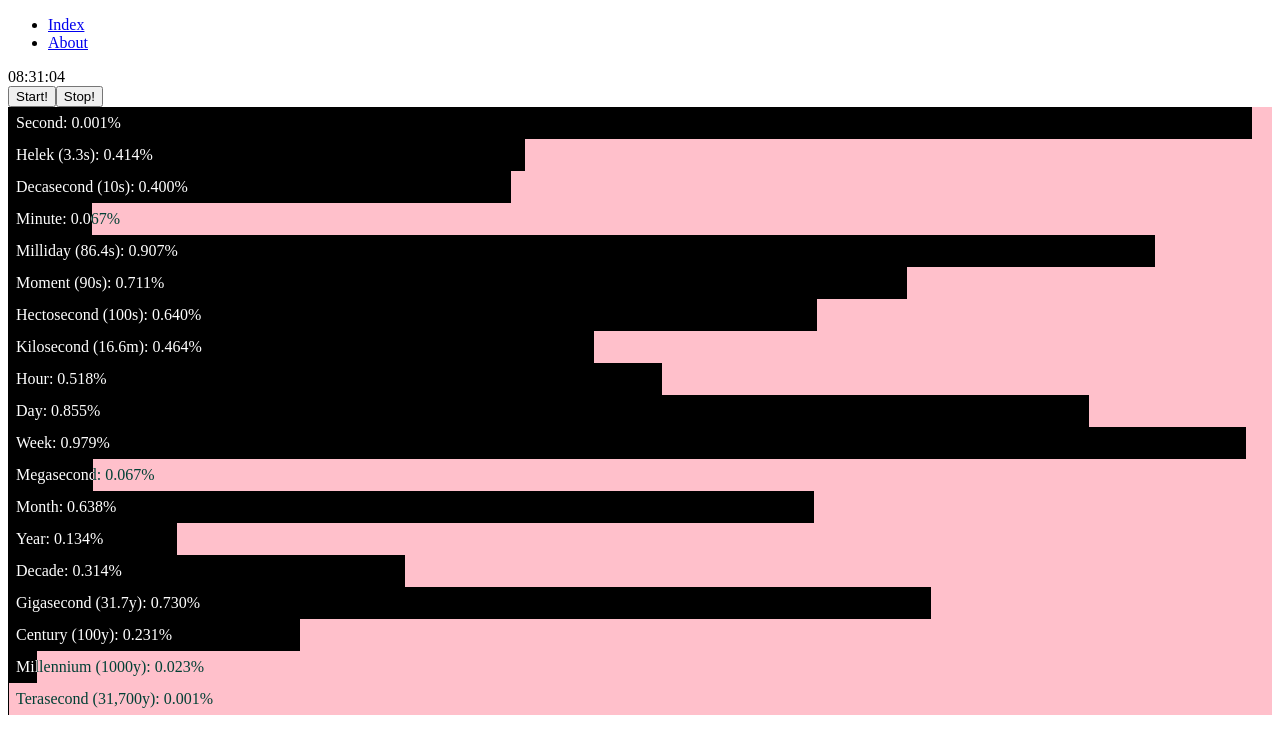
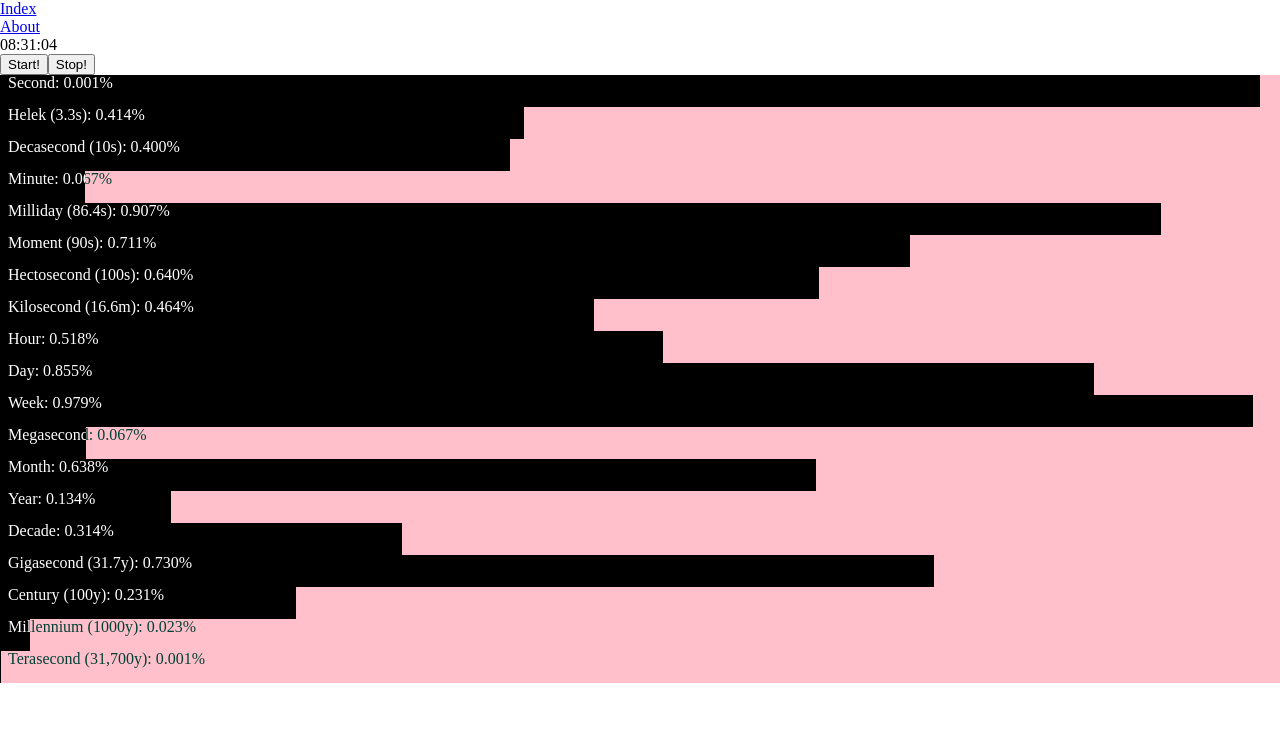
Before and after one commit to egstad/kala, a Nuxt app: page / in a window 1280 px wide. Shown: the top 754 px of the page. Built offline with nearby package versions, Linux system fonts and the light colour scheme.

Commit message:
feat: added reset

```diff
--- /dev/null
+++ b/assets/reset.css
@@ -0,0 +1,160 @@
+html,
+body,
+div,
+span,
+applet,
+object,
+iframe,
+h1,
+h2,
+h3,
+h4,
+h5,
+h6,
+p,
+blockquote,
+pre,
+a,
+abbr,
+acronym,
+address,
+big,
+cite,
+code,
+del,
+dfn,
+em,
+img,
+ins,
+kbd,
+q,
+s,
+samp,
+small,
+strike,
+strong,
+sub,
+sup,
+tt,
+var,
+b,
+u,
+i,
+center,
+dl,
+dt,
+dd,
+ol,
+ul,
+li,
+fieldset,
+form,
+label,
+legend,
+table,
+caption,
+tbody,
+tfoot,
+thead,
+tr,
+th,
+td,
+article,
+aside,
+canvas,
+details,
+embed,
+figure,
+figcaption,
+footer,
+header,
+hgroup,
+menu,
+nav,
+output,
+ruby,
+section,
+summary,
+time,
+mark,
+audio,
+video {
+  margin: 0;
+  padding: 0;
+  border: 0;
+  font-size: 100%;
+  font: inherit;
+  vertical-align: baseline;
+}
+
+/* HTML5 display-role reset for older browsers */
+article,
+aside,
+details,
+figcaption,
+figure,
+footer,
+header,
+hgroup,
+menu,
+nav,
+section {
+  display: block;
+}
+
+ol,
+ul {
+  list-style: none;
+}
+
+blockquote,
+q {
+  quotes: none;
+}
+
+blockquote:before,
+blockquote:after,
+q:before,
+q:after {
+  content: "";
+  content: none;
+}
+
+table {
+  border-collapse: collapse;
+  border-spacing: 0;
+}
+
+/* ==========================================================================
+      My stuff
+      ========================================================================== */
+
+* {
+  -webkit-tap-highlight-color: transparent;
+  -webkit-touch-callout: none;
+  -webkit-font-smoothing: antialiased;
+  -moz-osx-font-smoothing: grayscale;
+  font-feature-settings: "kern" 1, "pnum" 1, "liga" 1;
+  font-kerning: normal;
+  font-synthesis: none;
+  box-sizing: border-box;
+}
+
+*::before,
+*::after {
+  box-sizing: border-box;
+}
+
+html,
+body {
+  min-height: 100%;
+  margin: 0;
+}
+
+html {
+  -webkit-overflow-scrolling: touch;
+  overflow-x: hidden;
+  overflow-y: scroll;
+  position: relative;
+  scroll-behavior: smooth;
+}
--- a/components/time-unit.vue
+++ b/components/time-unit.vue
@@ -21,15 +21,11 @@
 </script>
 
 <style lang="css">
-:root {
-  --height: 2em;
-}
-
 .progress {
   background: pink;
   width: 100%;
   height: var(--height);
-  display: block;
+  display: flex;
   position: relative;
 }
 .current {
@@ -40,7 +36,7 @@
 }
 
 .label {
-  line-height: 0;
+  line-height: 1;
   font-size: calc(var(--height) * 0.5);
   font-family: "BradfordMono_8-3-Regular";
   padding: 0;
--- a/nuxt.config.ts
+++ b/nuxt.config.ts
@@ -1,4 +1,4 @@
 // https://nuxt.com/docs/api/configuration/nuxt-config
 export default defineNuxtConfig({
-
-})
+  css: ["@/assets/reset.css"],
+});
--- a/pages/index.vue
+++ b/pages/index.vue
@@ -255,30 +255,4 @@
 :root {
   --height: 2em;
 }
-
-.progress {
-  background: pink;
-  width: 100%;
-  height: var(--height);
-  display: block;
-  position: relative;
-}
-.current {
-  background: black;
-  height: var(--height);
-  display: block;
-  transition: all 10ms linear;
-}
-
-.label {
-  line-height: 0;
-  font-size: calc(var(--height) * 0.5);
-  font-family: "BradfordMono_8-3-Regular";
-  padding: 0;
-  color: white;
-  mix-blend-mode: exclusion;
-  position: absolute;
-  top: 0;
-  left: 0.5em;
-}
 </style>
```
